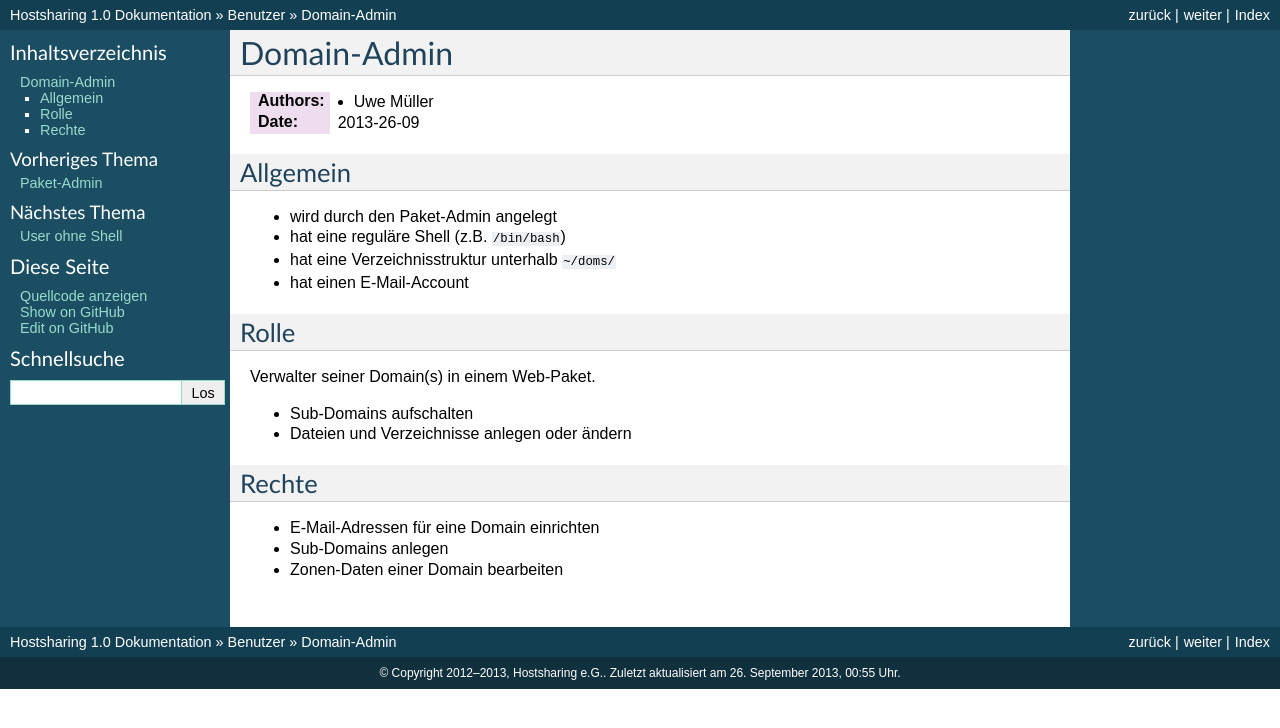
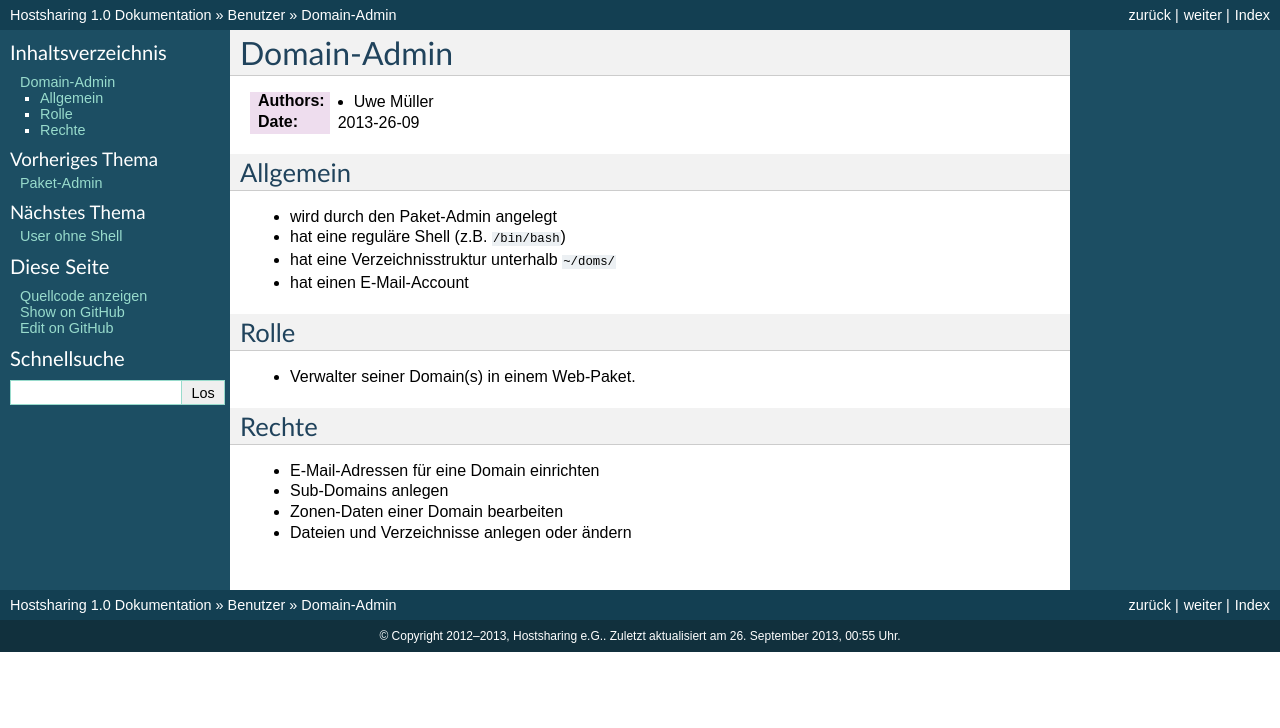
Before and after one commit to hostsharing/hs.docs.users, a Sphinx documentation site: the page built from source/account/domain-admin.rst, in a window 1280 px wide. Shown: the top 728 px of the page. Built offline with Sphinx 7.4.7, drawn with Linux system fonts in a browser that asks for light colours; pages that are not in the unit, such as notebooks, are missing from menus.

Commit message:
move text

```diff
--- a/source/account/domain-admin.rst
+++ b/source/account/domain-admin.rst
@@ -16,10 +16,7 @@ Allgemein
 Rolle
 -----
 
-Verwalter seiner Domain(s) in einem Web-Paket.
-
-* Sub-Domains aufschalten
-* Dateien und Verzeichnisse anlegen oder ändern
+* Verwalter seiner Domain(s) in einem Web-Paket.
 
 Rechte
 ------
```
Also changed, not shown: other parts of source/account/domain-admin.rst (+1 -0 lines).
